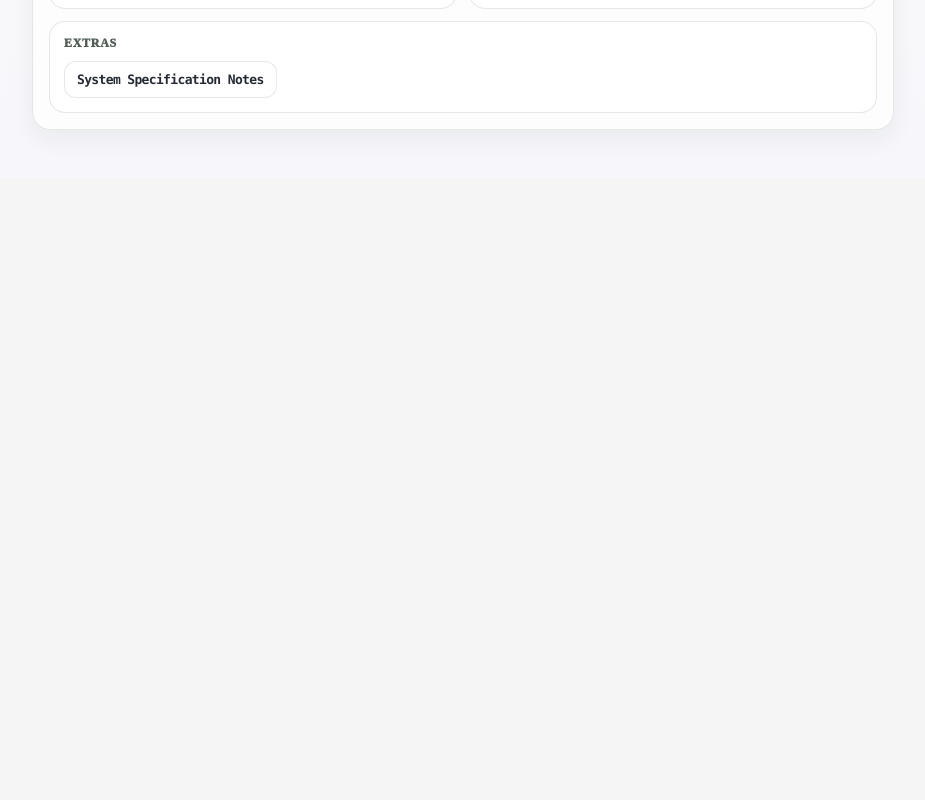
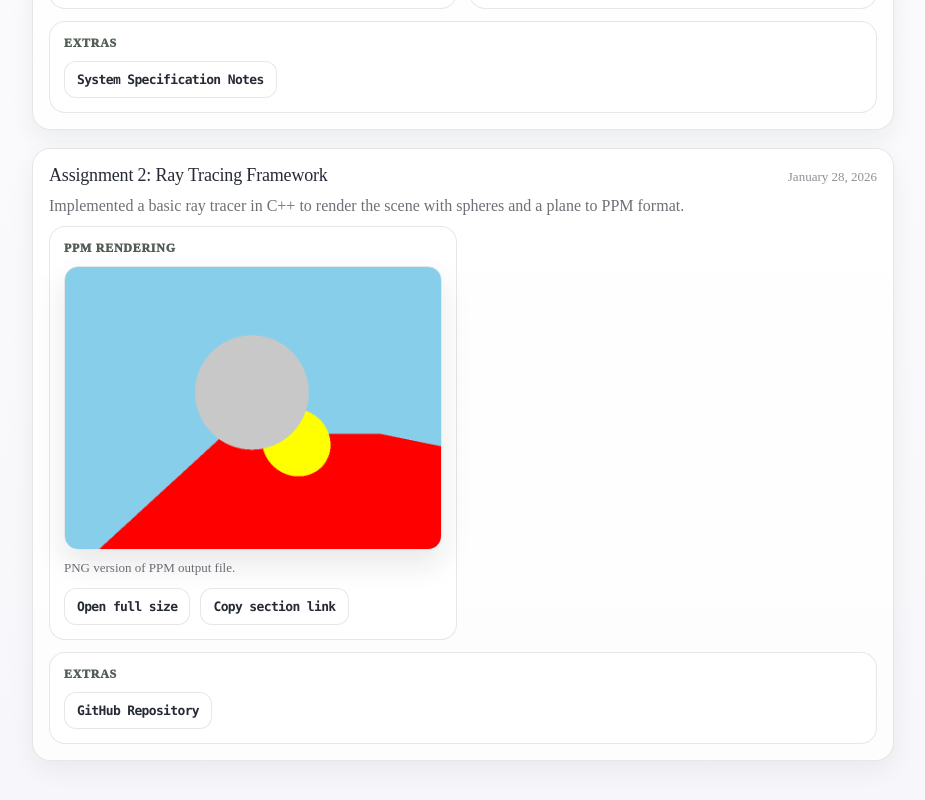
Before and after one commit to kaclark219/Web-Portfolio, a React (Vite) app in the folder kac-portfolio/: page /global-illumination in a window 1280 px wide. Shown: the part 1074-1874 px from the top of the page, without its empty margins (306-1231 px from the left). Before the commit the page ends 1252 px from the top, so only its background shows below. Built offline with nearby package versions, Linux system fonts and the light colour scheme.

Commit message:
added rendering for basic assignment 2

```diff
--- a/kac-portfolio/src/pages/GlobalIllumination.jsx
+++ b/kac-portfolio/src/pages/GlobalIllumination.jsx
@@ -50,6 +50,28 @@ const SECTIONS = [
             },
         ],
     },
+    {
+        id: "assignment-02",
+        title: "Assignment 2: Ray Tracing Framework",
+        date: "January 28, 2026",
+        description: "Implemented a basic ray tracer in C++ to render the scene with spheres and a plane to PPM format.",
+        blocks: [
+            {
+                type: "render",
+                title: "PPM Rendering",
+                src: "/renders/basic-raytrace-output.png",
+                alt: "Submission 2 render",
+                caption: "PNG version of PPM output file.",
+            },
+            {
+                type: "links",
+                title: "Extras",
+                items: [
+                    { label: "GitHub Repository", href: "https://github.com/kaclark219/Web-Portfolio" },
+                ],
+            },
+        ]
+    }
 ];
 
 function Block({ block, sectionId }) {
```
Also changed, not shown: kac-portfolio/public/renders/basic-raytrace-output.png (added).
